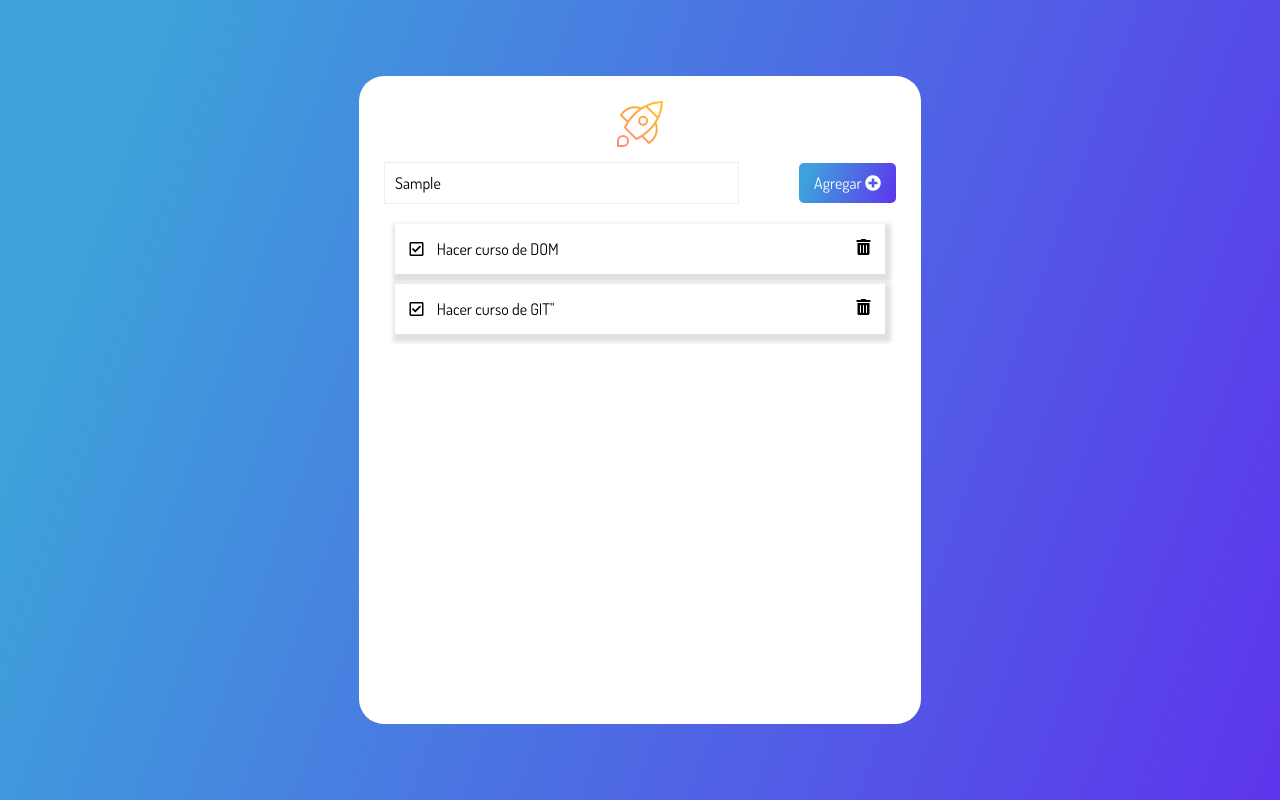
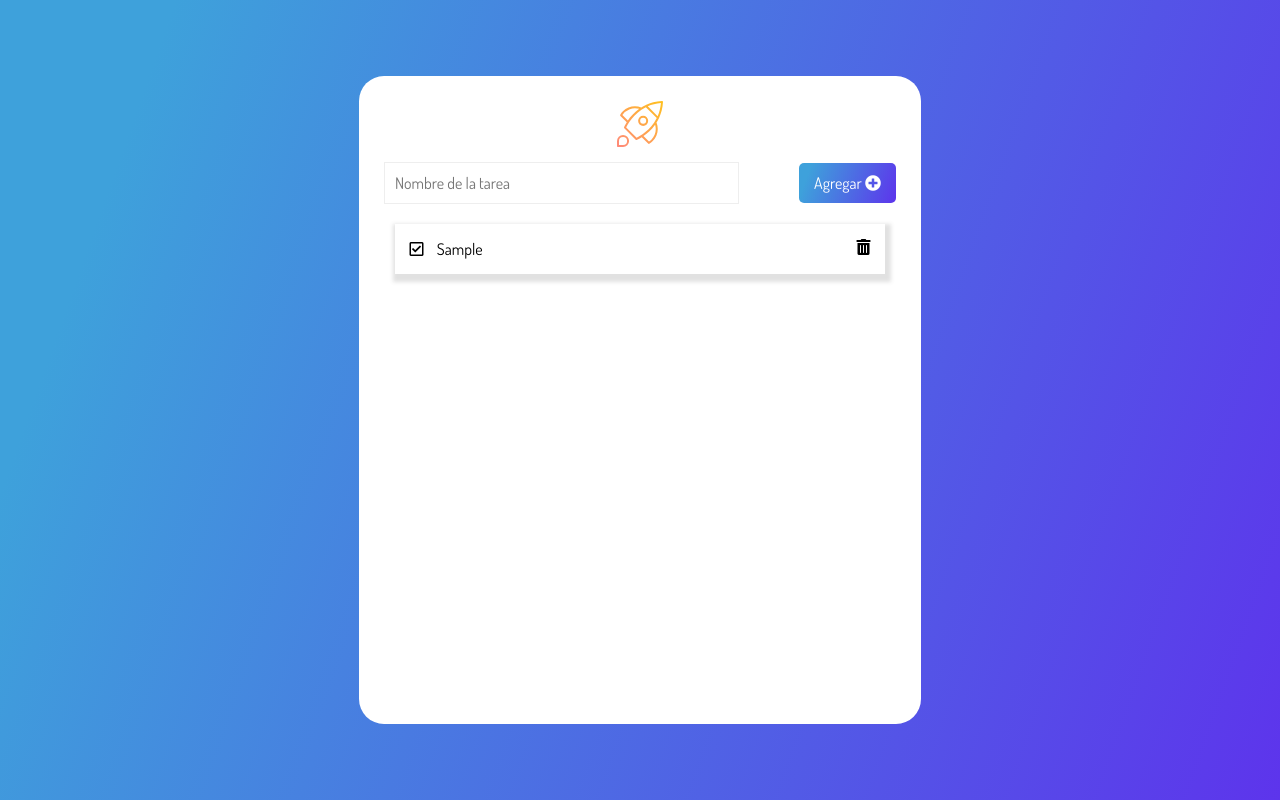
Before and after one commit to ricardoalva21/taskhelper, a plain HTML site: page index.html in a window 1280 px wide. Both pictures are taken after typing "Sample" into the empty fields and a click on the button "Agregar". Drawn offline with Linux system fonts and the light colour scheme.

Commit message:
clase 03 completada

```diff
--- a/index.html
+++ b/index.html
@@ -36,22 +36,7 @@
             </button>
           </form>
         </div>
-        <ul class="cardsList">
-          <li class="card">
-            <div>
-              <i class="far fa-check-square icon"></i>
-              <span class="task">Hacer curso de DOM</span>
-            </div>
-            <i class="fas fa-trash-alt trashIcon icon"></i>
-          </li>
-          <li class="card">
-            <div>
-              <i class="far fa-check-square icon"></i>
-              <span class="task">Hacer curso de GIT"</span>
-            </div>
-            <i class="fas fa-trash-alt trashIcon icon"></i>
-          </li>
-
+        <ul class="cardsList" data-list>
         </ul>
       </div>
     </main>
--- a/script.js
+++ b/script.js
@@ -1,13 +1,28 @@
 const btn = document.querySelector("[data-form-btn]");
 const input = document.querySelector('[data-form-input]');
-
+//Arrow funtions o funciones anonimas
 const createTask = (evento)=>{
     evento.preventDefault();
     const input = document.querySelector('[data-form-input]');
-    console.log(input.value);
+    const value = input.value;
+    const list = document.querySelector('[data-list]');
+    const task = document.createElement('li');
+    task.classList.add('card');
+    input.value = "";
+    const content = ` <div>
+        <i class="far fa-check-square icon"></i>
+        <span class="task">${value}</span>
+        </div>
+        <i class="fas fa-trash-alt trashIcon icon"></i>`;
+    task.innerHTML = content;
+
+    list.appendChild(task);
+
+    console.log(content);
+
 }
 
 console.log(btn)
 
-//Arrow funtions o funciones anonimas
+
 btn.addEventListener("click",createTask);
```
